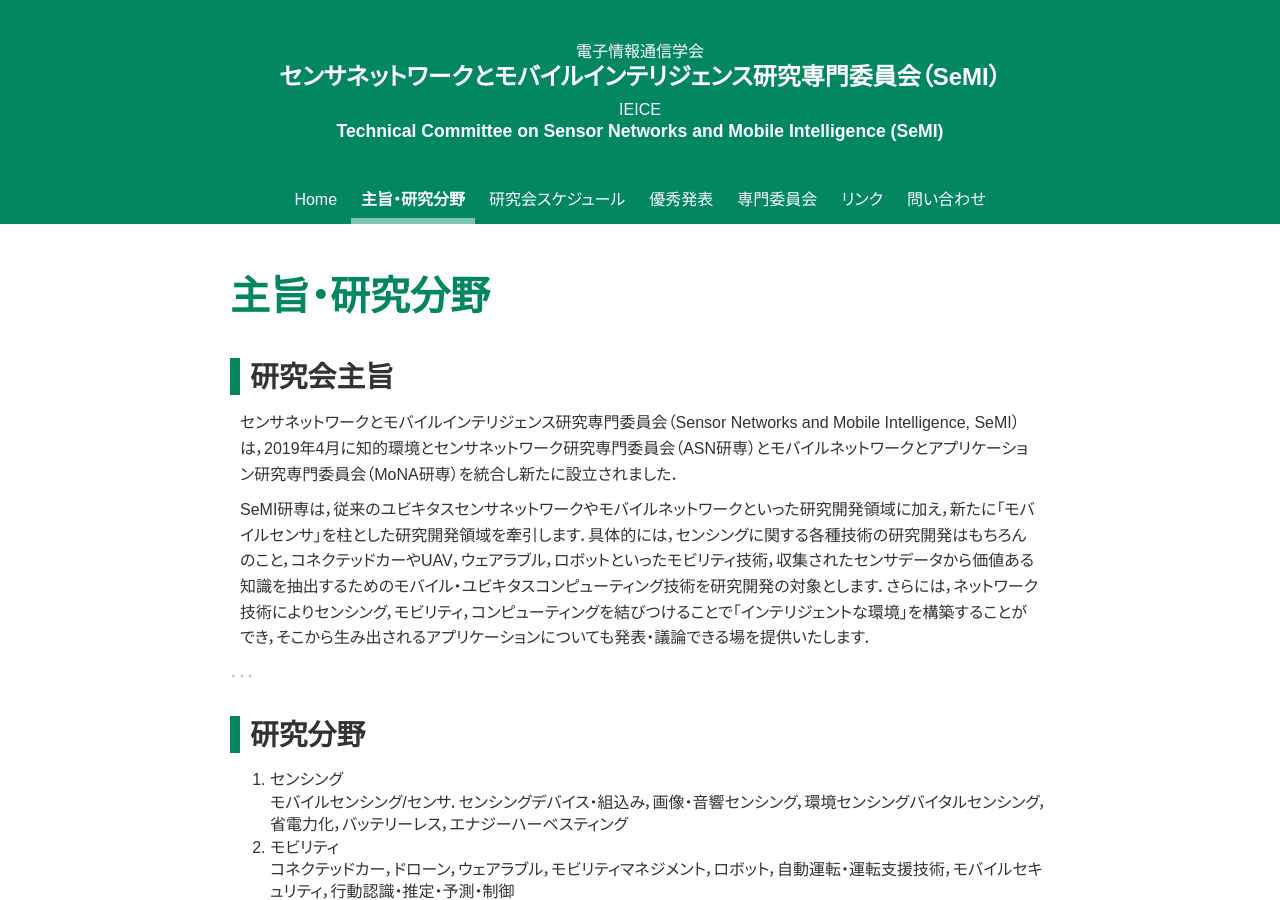
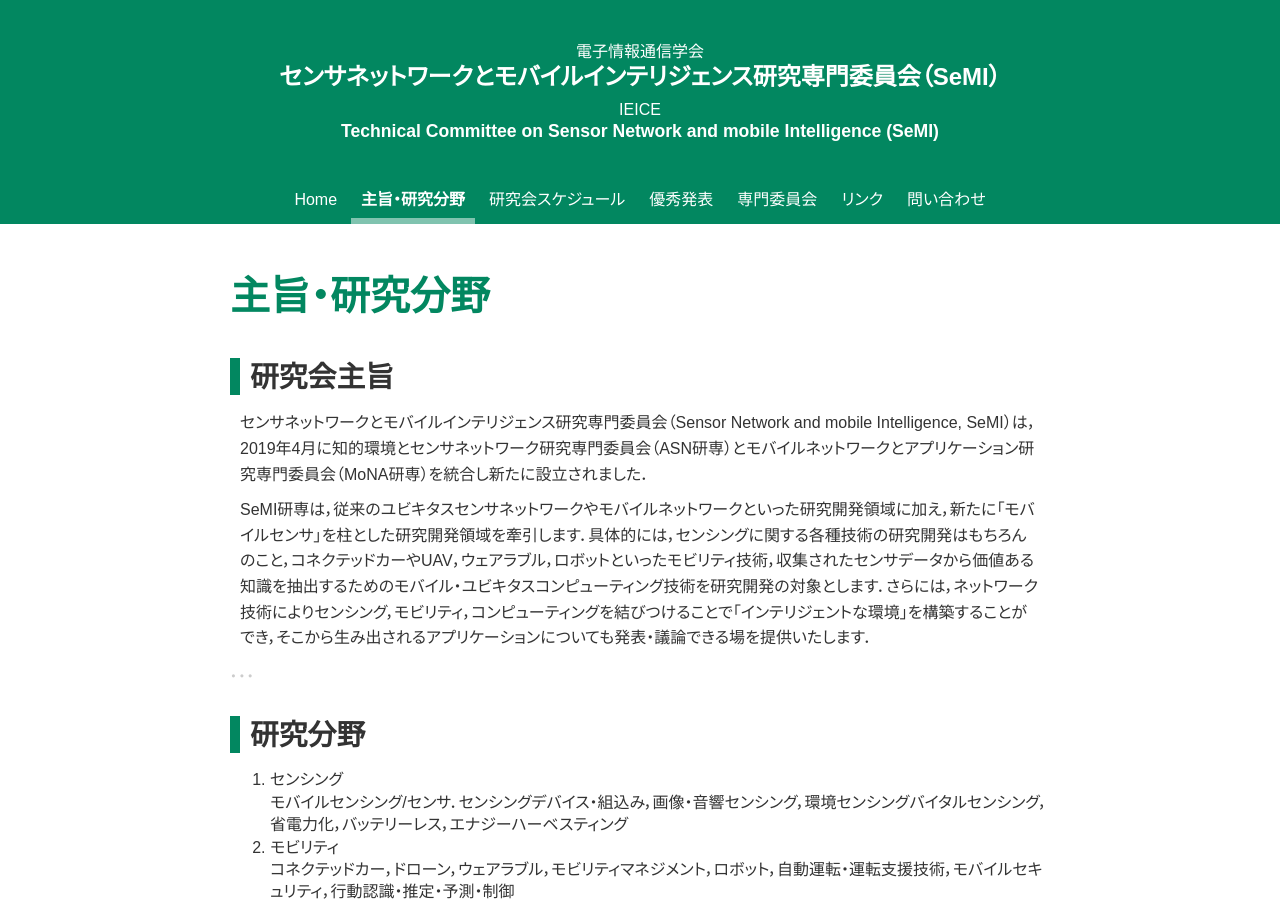
Before and after one commit to IEICE-SeMI/ieice-semi.github.io, a Jekyll site: the page built from docs/about.md, in a window 1280 px wide and 900 px high. Built offline with Jekyll 4.4.1, drawn with Linux system fonts in a browser that asks for light colours; some of the changed text lies outside the part shown.

Commit message:
Sensor Network

```diff
--- a/docs/_includes/header.html
+++ b/docs/_includes/header.html
@@ -3,7 +3,7 @@
       <span>電子情報通信学会</span>
       <h1>センサネットワークとモバイルインテリジェンス研究専門委員会（SeMI）</h1>
       <span>IEICE</span>
-      <h2>Technical Committee on Sensor Networks and Mobile Intelligence (SeMI)</h2>
+      <h2>Technical Committee on Sensor Network and mobile Intelligence (SeMI)</h2>
     </div>
     <nav>
       <ul>
--- a/docs/_layouts/default.html
+++ b/docs/_layouts/default.html
@@ -22,7 +22,7 @@
         </ul>
         <div>
           センサネットワークとモバイルインテリジェンス研究専門委員会（SeMI）<br>
-          Technical Committee on Sensor Networks and Mobile Intelligence (SeMI)<br>
+          Technical Committee on Sensor Network and mobile Intelligence (SeMI)<br>
           semi-sec22[at]mail.ieice.org
         </div>
         <div>
--- a/docs/_layouts/page.html
+++ b/docs/_layouts/page.html
@@ -37,7 +37,7 @@
         </ul>
         <div>
           センサネットワークとモバイルインテリジェンス研究専門委員会（SeMI）<br>
-          Technical Committee on Sensor Networks and Mobile Intelligence (SeMI)<br>
+          Technical Committee on Sensor Network and mobile Intelligence (SeMI)<br>
           semi-sec22[at]mail.ieice.org
         </div>
         <div>
--- a/docs/_layouts/post.html
+++ b/docs/_layouts/post.html
@@ -45,7 +45,7 @@
         </ul>
         <div>
           センサネットワークとモバイルインテリジェンス研究専門委員会（SeMI）<br>
-          Technical Committee on Sensor Networks and Mobile Intelligence (SeMI)<br>
+          Technical Committee on Sensor Network and mobile Intelligence (SeMI)<br>
           semi-sec22[at]mail.ieice.org
         </div>
         <div>
--- a/docs/about.md
+++ b/docs/about.md
@@ -6,7 +6,7 @@
 
 # 研究会主旨
 
-センサネットワークとモバイルインテリジェンス研究専門委員会（Sensor Networks and Mobile Intelligence, SeMI）は，2019年4月に知的環境とセンサネットワーク研究専門委員会（ASN研専）とモバイルネットワークとアプリケーション研究専門委員会（MoNA研専）を統合し新たに設立されました．
+センサネットワークとモバイルインテリジェンス研究専門委員会（Sensor Network and mobile Intelligence, SeMI）は，2019年4月に知的環境とセンサネットワーク研究専門委員会（ASN研専）とモバイルネットワークとアプリケーション研究専門委員会（MoNA研専）を統合し新たに設立されました．
 
 SeMI研専は，従来のユビキタスセンサネットワークやモバイルネットワークといった研究開発領域に加え，新たに「モバイルセンサ」を柱とした研究開発領域を牽引します．具体的には，センシングに関する各種技術の研究開発はもちろんのこと，コネクテッドカーやUAV，ウェアラブル，ロボットといったモビリティ技術，収集されたセンサデータから価値ある知識を抽出するためのモバイル・ユビキタスコンピューティング技術を研究開発の対象とします．さらには，ネットワーク技術によりセンシング，モビリティ，コンピューティングを結びつけることで「インテリジェントな環境」を構築することができ，そこから生み出されるアプリケーションについても発表・議論できる場を提供いたします．
 
```
